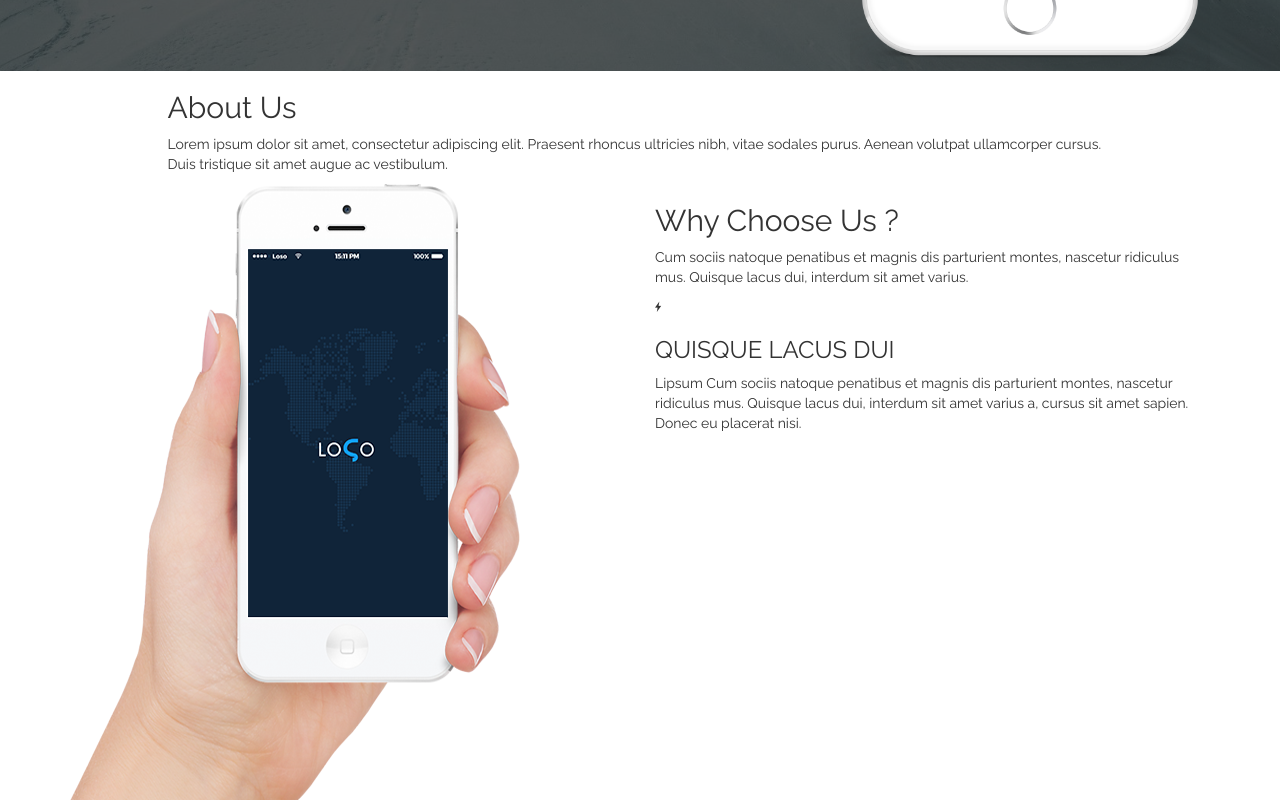
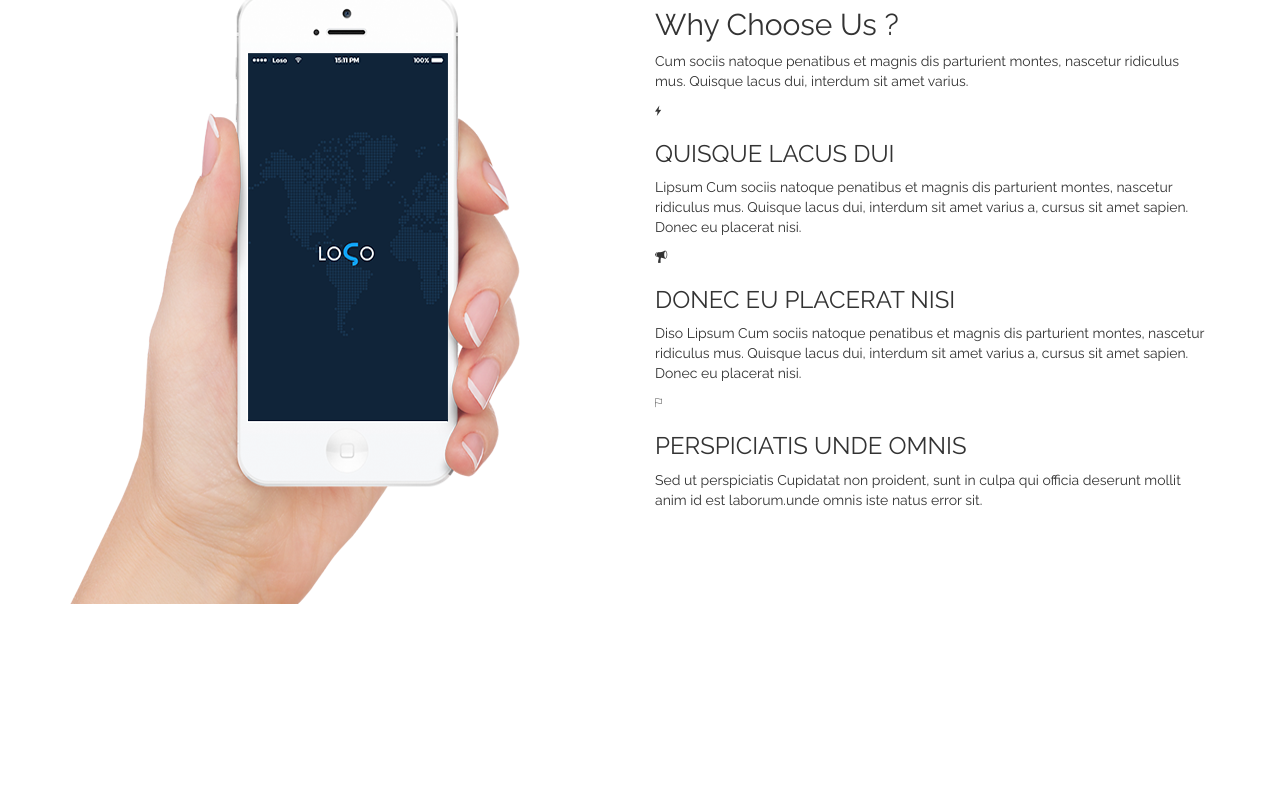
Before and after one commit to GGaelle/Projet-Loso, a plain HTML site: page index.html in a window 1280 px wide. Shown: the part 764-1564 px from the top of the page. After the commit the page ends 1368 px from the top, so only its background shows below. Drawn offline with Linux system fonts and the light colour scheme; files whose address does not match are found by name.

Commit message:
fin de partie about us

```diff
--- a/index.html
+++ b/index.html
@@ -78,7 +78,7 @@
 
                         </div>
 
-                        <div class="col-md-4">
+                        <div class="col-md-3 col-md-offset 1">
 
                             <div class="header-iphone">
 
@@ -154,7 +154,7 @@ alt="header iphone">
                             <!-- Why choose us description -->
                             <div class="choose-us-des">
 
-                                <!-- Choose us item  -->
+                                <!-- Choose us item 1 -->
                                 <div class="choose-us-item">
 
                                     <!-- choose us item icon -->
@@ -164,8 +164,33 @@ alt="header iphone">
                                     <h3>QUISQUE LACUS DUI</h3>
                                     <p>Lipsum Cum sociis natoque penatibus et magnis dis parturient montes, nascetur ridiculus mus. Quisque lacus dui, interdum sit amet varius a, cursus sit amet sapien. Donec eu placerat nisi.</p>
 
+                                </div>
+
+
+                           <!-- Choose us item 2 -->
+                               <div class="choose-us-item">
+
+                                    <!-- choose us item icon -->
+                                    <div><i class="ion ion-speakerphone"></i></div>
+
+                                    <!-- choose us item title & des -->
+                                    <h3>DONEC EU PLACERAT NISI</h3>
+                                    <p>Diso Lipsum Cum sociis natoque penatibus et magnis dis parturient montes, nascetur ridiculus mus. Quisque lacus dui, interdum sit amet varius a, cursus sit amet sapien. Donec eu placerat nisi.</p>
 
                                 </div>
+
+                         <!-- Choose us item 3 -->
+                         <div class="choose-us-item">
+
+                                    <!-- choose us item icon -->
+                                    <div><i class="ion ion-ios-flag-outline"></i></div>
+
+                                    <!-- choose us item title & des -->
+                                    <h3>PERSPICIATIS UNDE OMNIS</h3>
+                                    <p>Sed ut perspiciatis Cupidatat non proident, sunt in culpa qui officia deserunt mollit anim id est laborum.unde omnis iste natus error sit.</p>
+
+                                </div>
+
 
                             </div>
 
```
